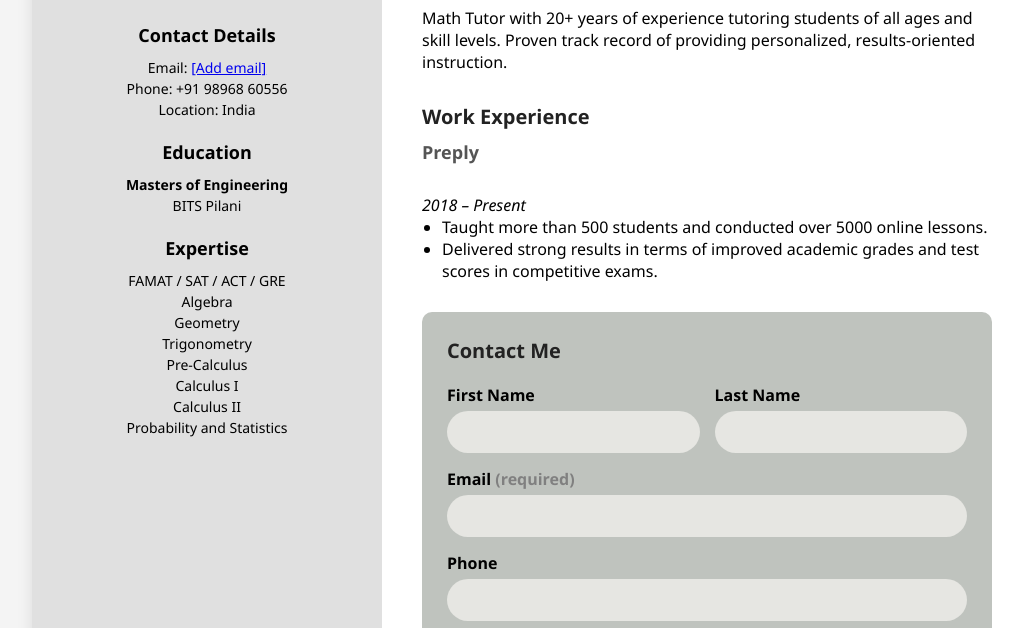
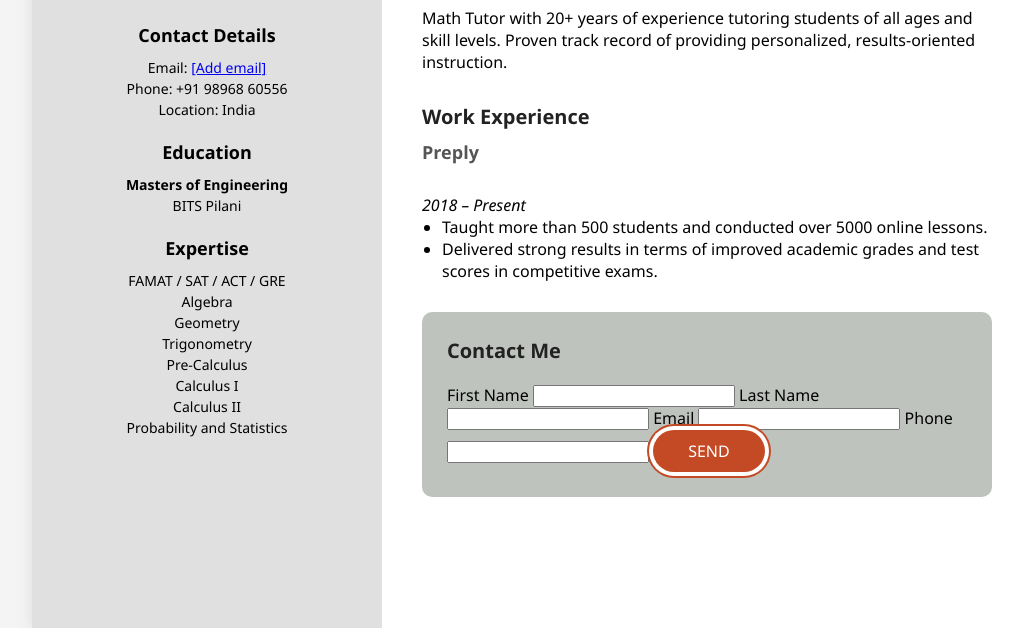
Before and after one commit to pranav351/amitweb, a plain HTML site: page index.html in a window 1280 px wide. Shown: the part 172-800 px from the top of the page, without its empty margins (108-1131 px from the left). Drawn offline with Linux system fonts and the light colour scheme.

Commit message:
Update index.html

```diff
--- a/index.html
+++ b/index.html
@@ -68,7 +68,7 @@
 
         <section class="contact-form">
           <h2>Contact Me</h2>
-          <form>
+          <!--<form>
             <div class="form-row">
               <div class="form-group">
                 <label for="first-name">First Name</label>
@@ -95,7 +95,26 @@
             <div class="form-group center">
               <button type="submit">SEND</button>
             </div>
+          </form> -->
+
+ <form action="https://formspree.io/f/xanjzwdw" method="POST">
+            <input type="hidden" name="_captcha" value="false" />
+
+            <label for="first-name">First Name</label>
+            <input type="text" name="first-name" required />
+
+            <label for="last-name">Last Name</label>
+            <input type="text" name="last-name" required />
+
+            <label for="email">Email</label>
+            <input type="email" name="email" required />
+
+            <label for="phone">Phone</label>
+            <input type="tel" name="phone" />
+
+            <button type="submit">SEND</button>
           </form>
+
         </section>
       </div>
     </div>
```
